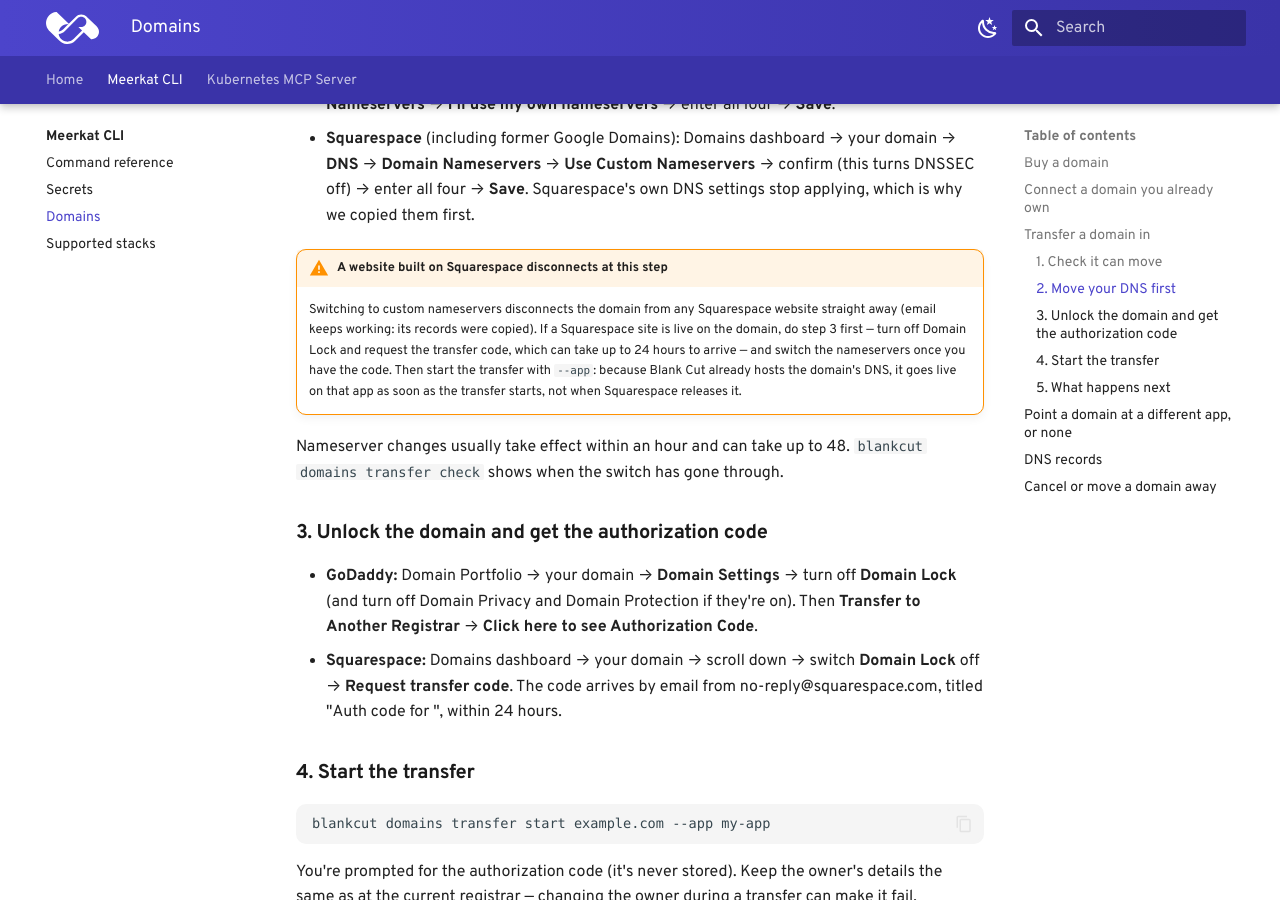
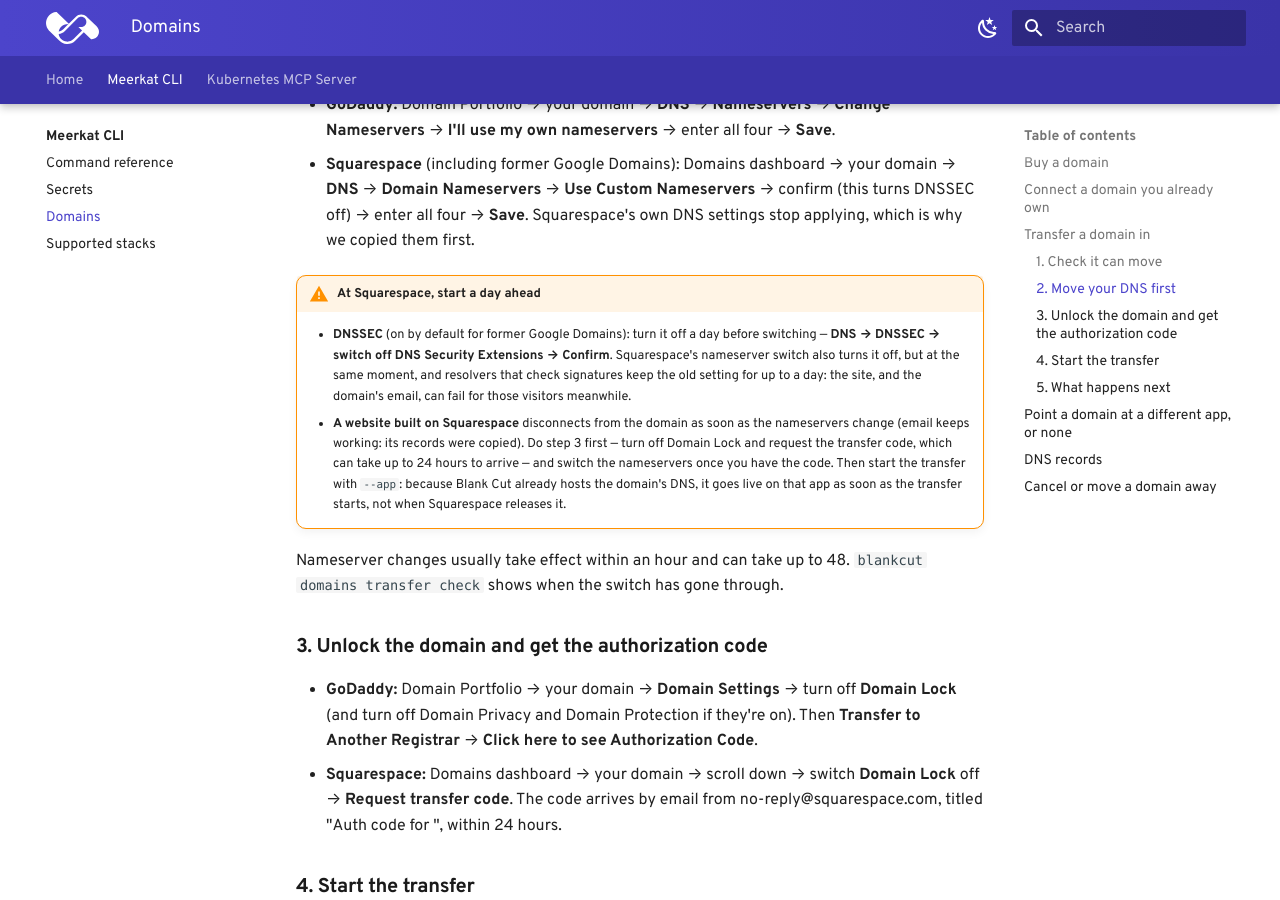
Before and after one commit to Blankcut/blankcut-docs, an MkDocs documentation site: the page built from docs/cli/domains.md, in a window 1280 px wide and 900 px high, scrolled down 2616 px. Built offline with MkDocs 1.6.1 and Material for MkDocs 9.7.7, drawn with Linux system fonts in a browser that asks for light colours; some web fonts are replaced; some of the changed text lies outside the part shown.

Commit message:
docs(domains): moving a domain out is console-only (v0.23.1); Squarespace DNSSEC a day ahead (#5)
Co-authored-by: Claude <noreply@anthropic.com>

```diff
--- a/docs/cli/domains.md
+++ b/docs/cli/domains.md
@@ -17,9 +17,11 @@ What it costs:
   If the registration or transfer then fails, the charge is refunded in full.
   Registrations themselves are non-refundable, so check the name before you buy.
 
-Only an **owner** of your organization can buy, transfer, release or change the
-renewal of a domain, because those charge the card or change who controls the
-name. Any member can connect a domain, point it at an app and edit its DNS.
+Only an **owner** of your organization can buy or transfer in a domain or change
+its renewal, because those charge the card or change who controls the name.
+Moving a domain *out* to another registrar is done in the Meerkat console by a
+signed-in owner. Any member can connect a domain, point it at an app and edit
+its DNS.
 
 ---
 
@@ -124,14 +126,20 @@ Then set the four nameservers it prints at your current registrar:
   confirm (this turns DNSSEC off) → enter all four → **Save**. Squarespace's
   own DNS settings stop applying, which is why we copied them first.
 
-!!! warning "A website built on Squarespace disconnects at this step"
-    Switching to custom nameservers disconnects the domain from any Squarespace
-    website straight away (email keeps working: its records were copied). If a
-    Squarespace site is live on the domain, do step 3 first — turn off Domain
-    Lock and request the transfer code, which can take up to 24 hours to arrive —
-    and switch the nameservers once you have the code. Then start the transfer
-    with `--app`: because Blank Cut already hosts the domain's DNS, it goes live
-    on that app as soon as the transfer starts, not when Squarespace releases it.
+!!! warning "At Squarespace, start a day ahead"
+    - **DNSSEC** (on by default for former Google Domains): turn it off a day
+      before switching — **DNS → DNSSEC → switch off DNS Security Extensions →
+      Confirm**. Squarespace's nameserver switch also turns it off, but at the
+      same moment, and resolvers that check signatures keep the old setting for
+      up to a day: the site, and the domain's email, can fail for those visitors
+      meanwhile.
+    - **A website built on Squarespace** disconnects from the domain as soon as
+      the nameservers change (email keeps working: its records were copied).
+      Do step 3 first — turn off Domain Lock and request the transfer code,
+      which can take up to 24 hours to arrive — and switch the nameservers once
+      you have the code. Then start the transfer with `--app`: because Blank Cut
+      already hosts the domain's DNS, it goes live on that app as soon as the
+      transfer starts, not when Squarespace releases it.
 
 Nameserver changes usually take effect within an hour and can take up to 48.
 `blankcut domains transfer check` shows when the switch has gone through.
@@ -209,7 +217,11 @@ your domain at its app, and the zone's own nameservers — are read-only.
 - **Stop renewing it:** `blankcut domains auto-renew example.com off`. The
   domain stays yours until its expiry date and then lapses. We email you 30 days
   before any renewal or expiry either way.
-- **Transfer it to another registrar:** `blankcut domains release example.com`
-  unlocks it and shows the transfer (auth) code once. Give the code to your new
-  registrar. The domain keeps working until the transfer completes, and DNS
-  hosted here keeps answering until you change the nameservers.
+- **Transfer it to another registrar:** in Meerkat, signed in as an owner:
+  **Domains → the domain → Registration → Transfer out**. It unlocks the domain
+  and shows the transfer (auth) code once; every owner is emailed that it was
+  issued. Give the code to your new registrar. The domain keeps working until
+  the transfer completes, and DNS hosted here keeps answering until you change
+  the nameservers. This isn't available from the CLI — a transfer code is all
+  another registrar needs to take a domain, so it is never handed to a terminal,
+  a script or a coding agent (`blankcut domains release` only points you here).
```
Also changed, not shown: docs/cli/commands.md (+1 -1 lines).
